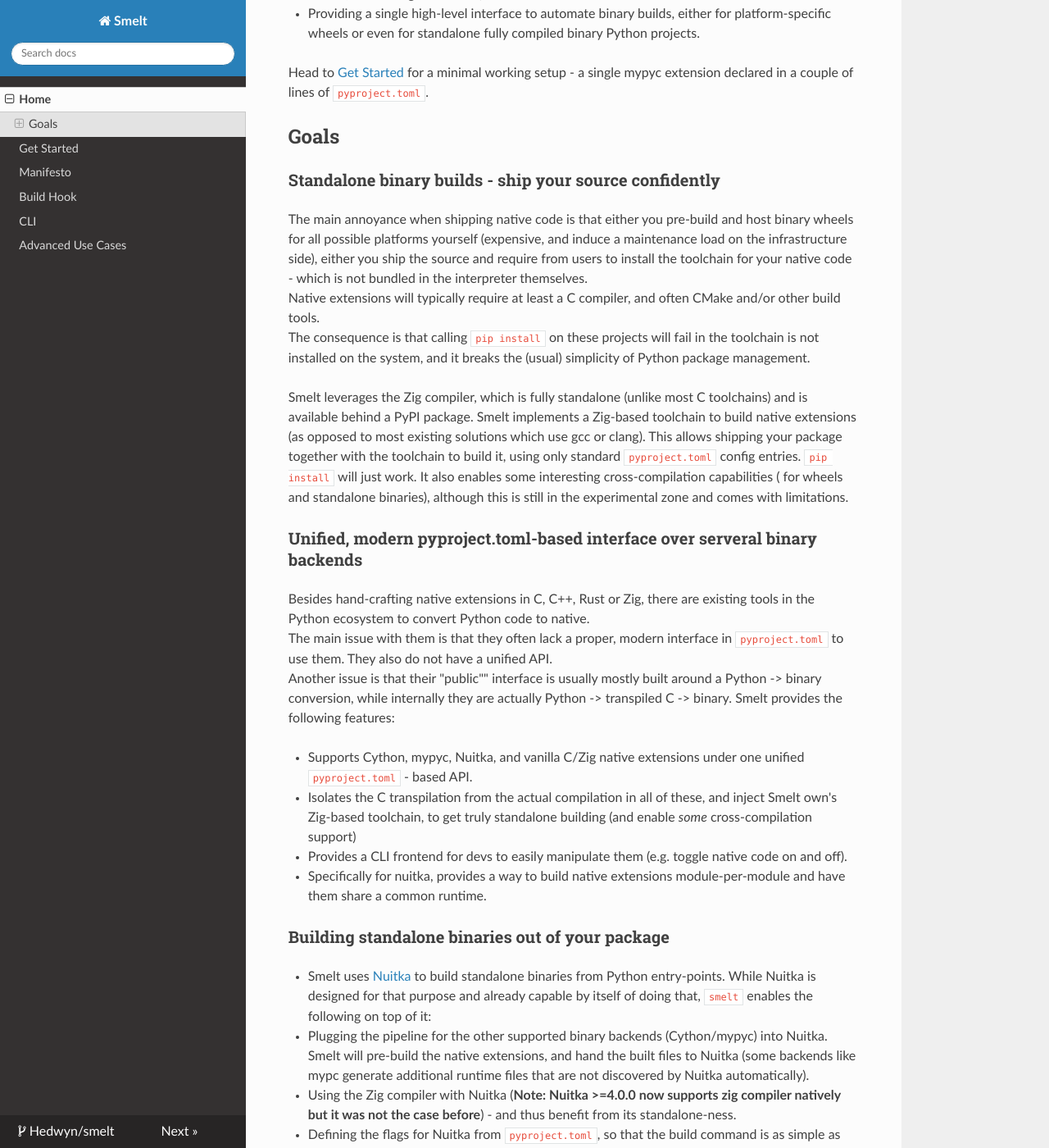
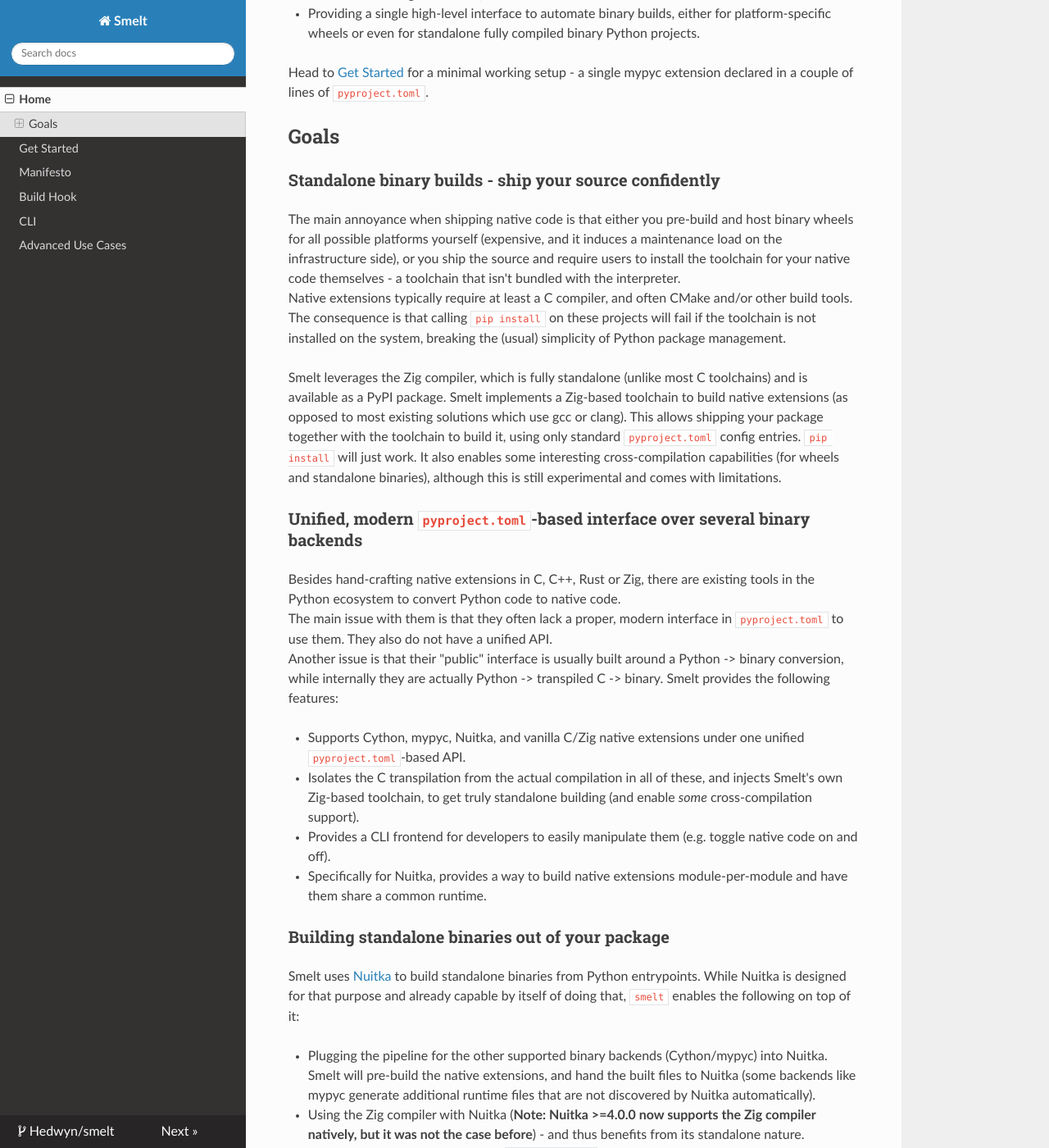
Before and after one commit to Hedwyn/smelt, an MkDocs documentation site: the page built from docs/index.md, in a window 1280 px wide and 1400 px high, scrolled down 347 px. Shown: the whole window at 82% size. Built offline with MkDocs 1.6.1, drawn with Linux system fonts in a browser that asks for light colours; nearby versions of some CDN libraries; some of the changed text lies outside the part shown.

Commit message:
typos and link documentation in README

```diff
--- a/docs/index.md
+++ b/docs/index.md
@@ -1,6 +1,6 @@
 # Smelt
 
-Smelt is a Python tool that aims to simplify greatly shipping native code from Python projects. This notably covers:
+Smelt is a Python tool that aims to greatly simplify shipping native code from Python projects. This notably covers:
 
 * Providing a fully standalone way to compile native code in Python projects without any system dependency.
 * Cross-compiling Python C extensions.
@@ -14,34 +14,35 @@
 ### Standalone binary builds - ship your source confidently
 
 The main annoyance when shipping native code is that either you pre-build and host binary wheels for all possible platforms yourself
-(expensive, and induce a maintenance load on the infrastructure side), either you ship the source and require from users to install
-the toolchain for your native code - which is not bundled in the interpreter themselves. <br>
-Native extensions will typically require at least a C compiler, and often CMake and/or other build tools.<br>
-The consequence is that calling `pip install` on these projects will fail in the toolchain is not installed
-on the system, and it breaks the (usual) simplicity of Python package management. <br><br>
-Smelt leverages the Zig compiler, which is fully standalone (unlike most C toolchains) and is available behind a PyPI package.
+(expensive, and it induces a maintenance load on the infrastructure side), or you ship the source and require users to install
+the toolchain for your native code themselves - a toolchain that isn't bundled with the interpreter. <br>
+Native extensions typically require at least a C compiler, and often CMake and/or other build tools.<br>
+The consequence is that calling `pip install` on these projects will fail if the toolchain is not installed
+on the system, breaking the (usual) simplicity of Python package management. <br><br>
+Smelt leverages the Zig compiler, which is fully standalone (unlike most C toolchains) and is available as a PyPI package.
 Smelt implements a Zig-based toolchain to build native extensions (as opposed to most existing solutions which use gcc or clang).
 This allows shipping your package together with the toolchain to build it, using only standard `pyproject.toml` config entries. `pip install` will just work.
-It also enables some interesting cross-compilation capabilities ( for wheels and standalone binaries), although this is still in the experimental zone and comes with limitations.
+It also enables some interesting cross-compilation capabilities (for wheels and standalone binaries), although this is still experimental and comes with limitations.
 
-### Unified, modern pyproject.toml-based interface over serveral binary backends
+### Unified, modern `pyproject.toml`-based interface over several binary backends
 
-Besides hand-crafting native extensions in C, C++, Rust or Zig, there are existing tools in the Python ecosystem to convert Python code to native.<br>
+Besides hand-crafting native extensions in C, C++, Rust or Zig, there are existing tools in the Python ecosystem to convert Python code to native code.<br>
 The main issue with them is that they often lack a proper, modern interface in `pyproject.toml` to use them. They also do not have a unified API.<br>
-Another issue is that their "public"" interface is usually mostly built around a Python -> binary conversion, while internally they are actually Python -> transpiled C -> binary. Smelt provides the following features:
+Another issue is that their "public" interface is usually built around a Python -> binary conversion, while internally they are actually Python -> transpiled C -> binary. Smelt provides the following features:
 
-* Supports Cython, mypyc, Nuitka, and vanilla C/Zig native extensions under one unified `pyproject.toml` - based API.
-* Isolates the C transpilation from the actual compilation in all of these, and inject Smelt own's Zig-based toolchain, to get truly standalone building (and enable *some* cross-compilation support)
-* Provides a CLI frontend for devs to easily manipulate them (e.g. toggle native code on and off).
-* Specifically for nuitka, provides a way to build native extensions module-per-module and have them share a common runtime.
+* Supports Cython, mypyc, Nuitka, and vanilla C/Zig native extensions under one unified `pyproject.toml`-based API.
+* Isolates the C transpilation from the actual compilation in all of these, and injects Smelt's own Zig-based toolchain, to get truly standalone building (and enable *some* cross-compilation support).
+* Provides a CLI frontend for developers to easily manipulate them (e.g. toggle native code on and off).
+* Specifically for Nuitka, provides a way to build native extensions module-per-module and have them share a common runtime.
 
 ### Building standalone binaries out of your package
 
-* Smelt uses [Nuitka](https://nuitka.net/) to build standalone binaries from Python entry-points.
+Smelt uses [Nuitka](https://nuitka.net/) to build standalone binaries from Python entrypoints.
 While Nuitka is designed for that purpose and already capable by itself of doing that, `smelt` enables the following on top of it:
-* Plugging the pipeline for the other supported binary backends (Cython/mypyc) into Nuitka. Smelt will pre-build the native extensions, and hand the built files to Nuitka  (some backends like mypc generate additional runtime files that are not discovered by Nuitka automatically).
-* Using the Zig compiler with Nuitka (**Note: Nuitka >=4.0.0 now supports zig compiler natively but it was not the case before**) - and thus benefit from its standalone-ness.
-* Defining the flags for Nuitka from `pyproject.toml`, so that the build command is as simple as `smelt build-standalone-binary`
+
+* Plugging the pipeline for the other supported binary backends (Cython/mypyc) into Nuitka. Smelt will pre-build the native extensions, and hand the built files to Nuitka (some backends like mypyc generate additional runtime files that are not discovered by Nuitka automatically).
+* Using the Zig compiler with Nuitka (**Note: Nuitka >=4.0.0 now supports the Zig compiler natively, but it was not the case before**) - and thus benefits from its standalone nature.
+* Defining the flags for Nuitka from `pyproject.toml`, so that the build command is as simple as `smelt build-standalone-binary`.
 
 ### Where to go next
 
```
Also changed, not shown: README.md (+2 -0 lines), pyproject.toml (indentation only).
